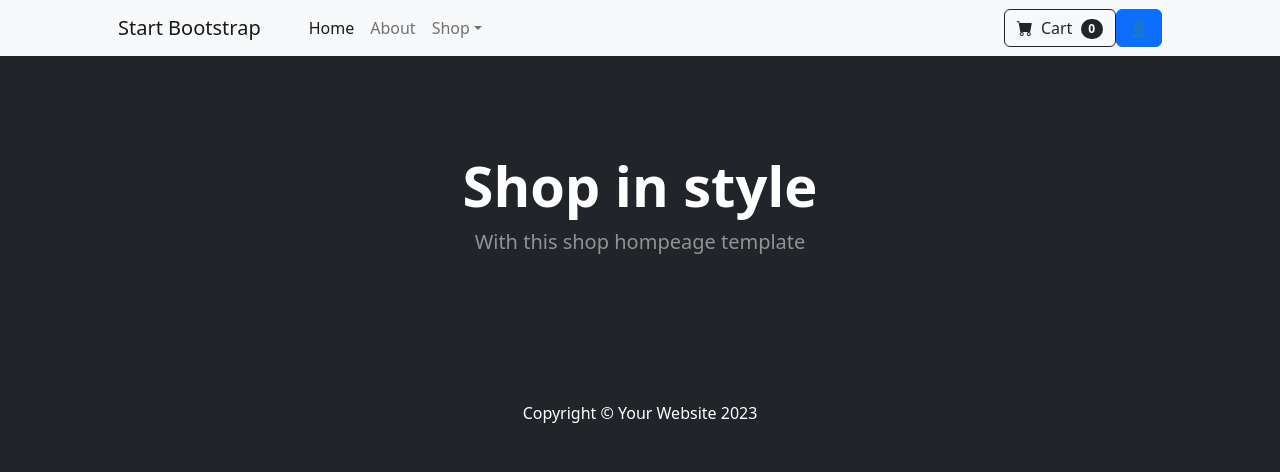
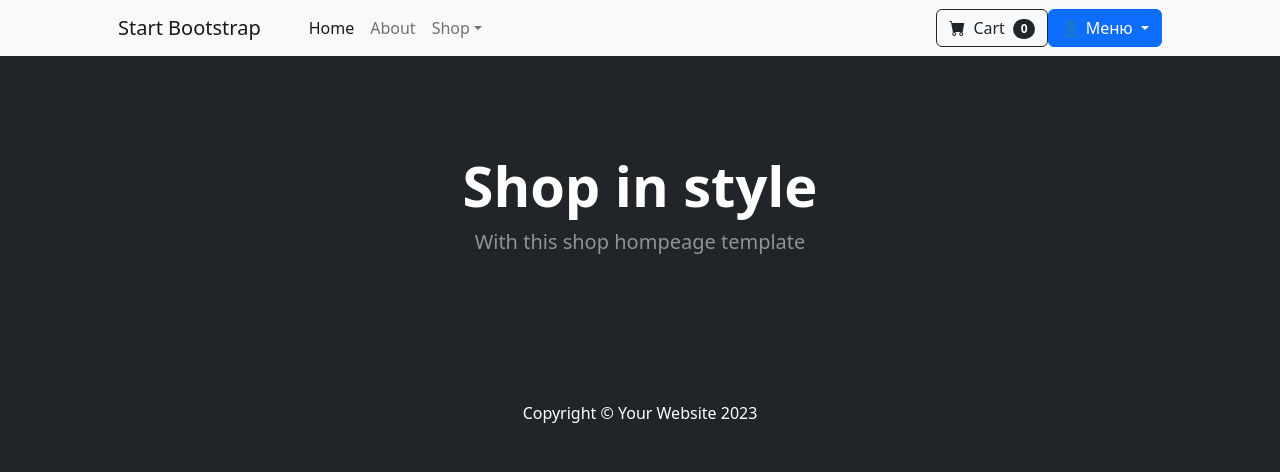
Before and after one commit to kosvish/FastAPI-Online-Store, a FastAPI app: page /pages/base in a window 1280 px wide. Shown: the top 472 px of the page. Run offline with FastAPI, Linux system fonts and the light colour scheme; parts of the project's set-up code (start-up, migrations or seed data) failed here and were passed over; some libraries are stand-ins or nearby versions.

Commit message:
(style): create dropdown menu

```diff
--- a/src/templates/base.html
+++ b/src/templates/base.html
@@ -40,9 +40,19 @@
                         Cart
                         <span class="badge bg-dark text-white ms-1 rounded-pill">0</span>
                     </button>
-                            <div id="user-icon" class="btn btn-primary">👤</div>
 
+                    <div class="dropdown">
+                        <button class="btn btn-primary dropdown-toggle" type="button" id="userDropdown" data-bs-toggle="dropdown" aria-expanded="false">
+                            👤 Меню
+                        </button>
+                        <ul class="dropdown-menu" aria-labelledby="userDropdown">
+                            <li><a class="dropdown-item" href="/pages/login">Логин</a></li>
+                            <li><a class="dropdown-item" href="/pages/user_profile">Профиль</a></li>
+                            <li><a class="dropdown-item" href="/pages/register">Регистрация</a></li>
+                        </ul>
+                    </div>
                 </form>
+
                             </div>
                         </div>
         </nav>    <!-- Navigation-->
```
Lines whose indentation alone changed are shown as unchanged.
